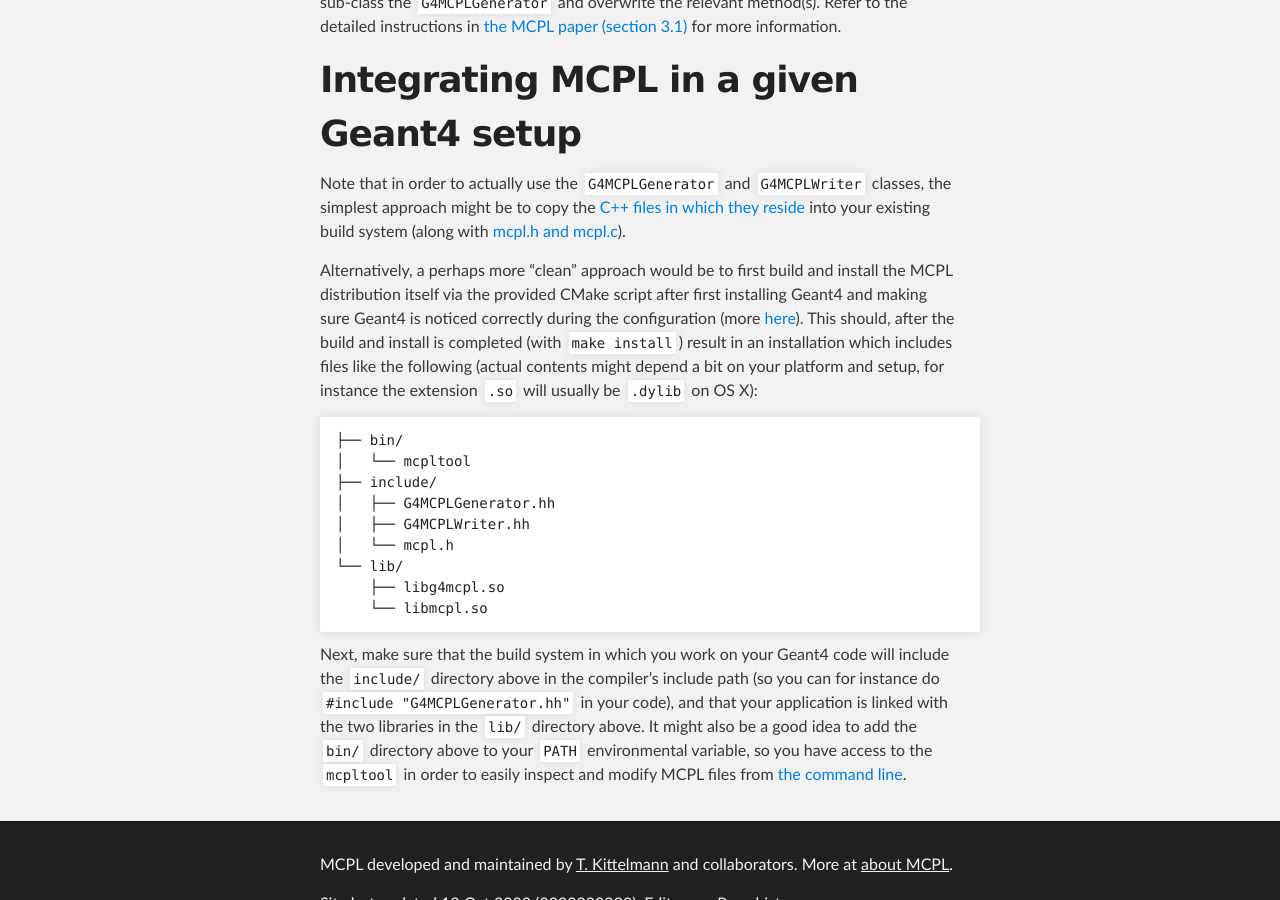
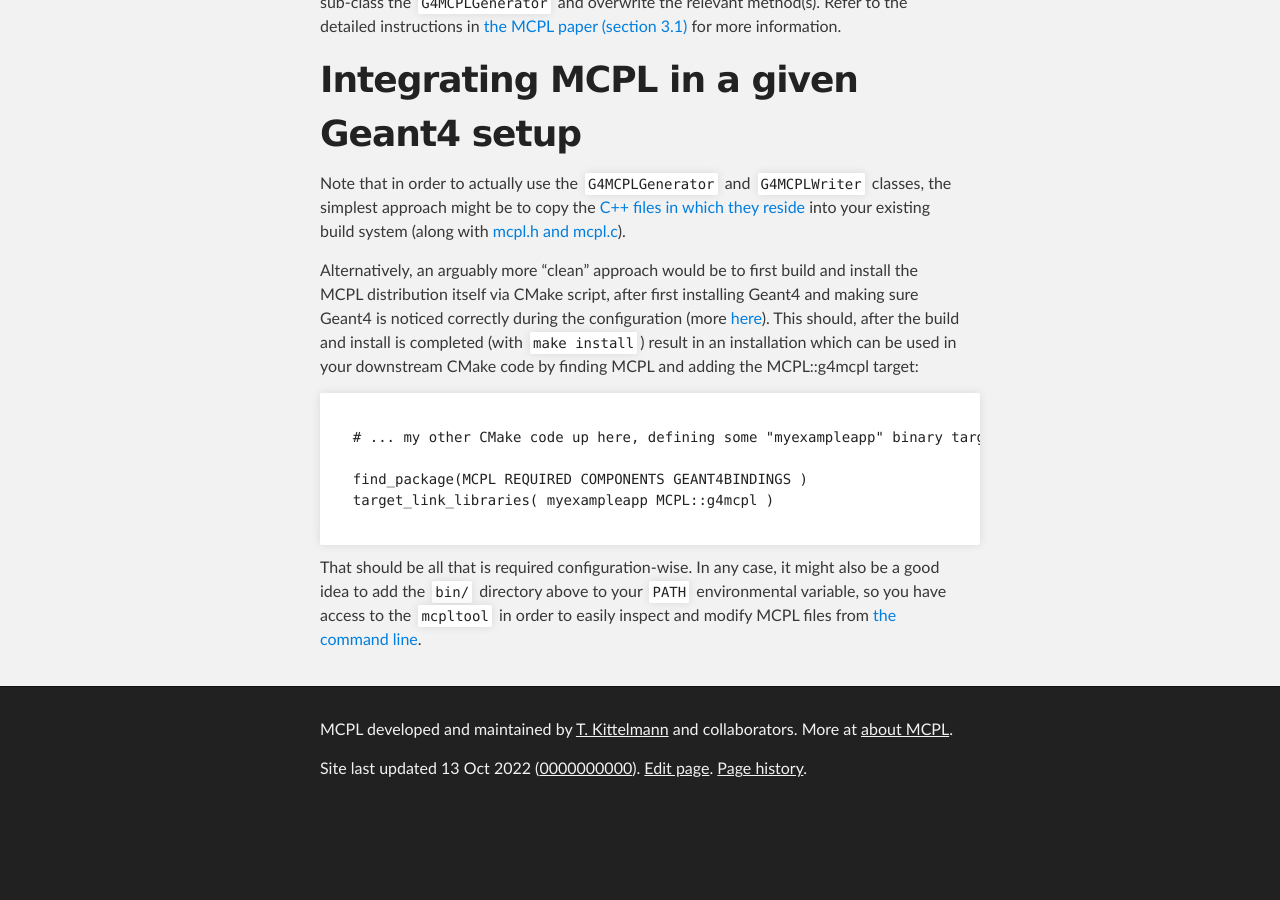
Before and after one commit to mctools/mcpl, a Jekyll site: the page built from hooks_geant4.md, in a window 1280 px wide and 900 px high, scrolled down 2475 px. Built offline with Jekyll 4.4.1, drawn with Linux system fonts in a browser that asks for light colours; after the commit the page ends 3290 px from its top, so only the background shows below that.

Commit message:
Update Geant4 usage instructions

````diff
--- a/hooks_geant4.md
+++ b/hooks_geant4.md
@@ -70,18 +70,15 @@ For advanced use-cases, it is possible to fine-tune the way the particles are ca
 
 Note that in order to actually use the `G4MCPLGenerator` and `G4MCPLWriter` classes, the simplest approach might be to copy the [C++ files in which they reside]({{"/raw/master/src/geant4/" | prepend: site.github.repository_url }}) into your existing build system (along with [mcpl.h and mcpl.c]({{"/raw/master/src/mcpl/" | prepend: site.github.repository_url }})).
 
-Alternatively, a perhaps more "clean" approach would be to first build and install the MCPL distribution itself via the provided CMake script after first installing Geant4 and making sure Geant4 is noticed correctly during the configuration (more [here](LOCAL:get/)). This should, after the build and install is completed (with `make install`) result in an installation which includes files like the following (actual contents might depend a bit on your platform and setup, for instance the extension `.so` will usually be `.dylib` on OS X):
+Alternatively, an arguably more "clean" approach would be to first build and install the MCPL distribution itself via CMake script, after first installing Geant4 and making sure Geant4 is noticed correctly during the configuration (more [here](LOCAL:get/)). This should, after the build and install is completed (with `make install`) result in an installation which can be used in your downstream CMake code by finding MCPL and adding the MCPL::g4mcpl target:
 
 ```
-├── bin/
-│   └── mcpltool
-├── include/
-│   ├── G4MCPLGenerator.hh
-│   ├── G4MCPLWriter.hh
-│   └── mcpl.h
-└── lib/
-    ├── libg4mcpl.so
-    └── libmcpl.so
+
+  # ... my other CMake code up here, defining some "myexampleapp" binary target ...
+
+  find_package(MCPL REQUIRED COMPONENTS GEANT4BINDINGS )
+  target_link_libraries( myexampleapp MCPL::g4mcpl )
+
 ```
 
-Next, make sure that the build system in which you work on your Geant4 code will include the `include/` directory above in the compiler's include path (so you can for instance do `#include "G4MCPLGenerator.hh"` in your code), and that your application is linked with the two libraries in the `lib/` directory above. It might also be a good idea to add the `bin/` directory above to your `PATH` environmental variable, so you have access to the `mcpltool` in order to easily inspect and modify MCPL files from [the command line](LOCAL:usage_cmdline/).
+That should be all that is required configuration-wise. In any case, it might also be a good idea to add the `bin/` directory above to your `PATH` environmental variable, so you have access to the `mcpltool` in order to easily inspect and modify MCPL files from [the command line](LOCAL:usage_cmdline/).
````
